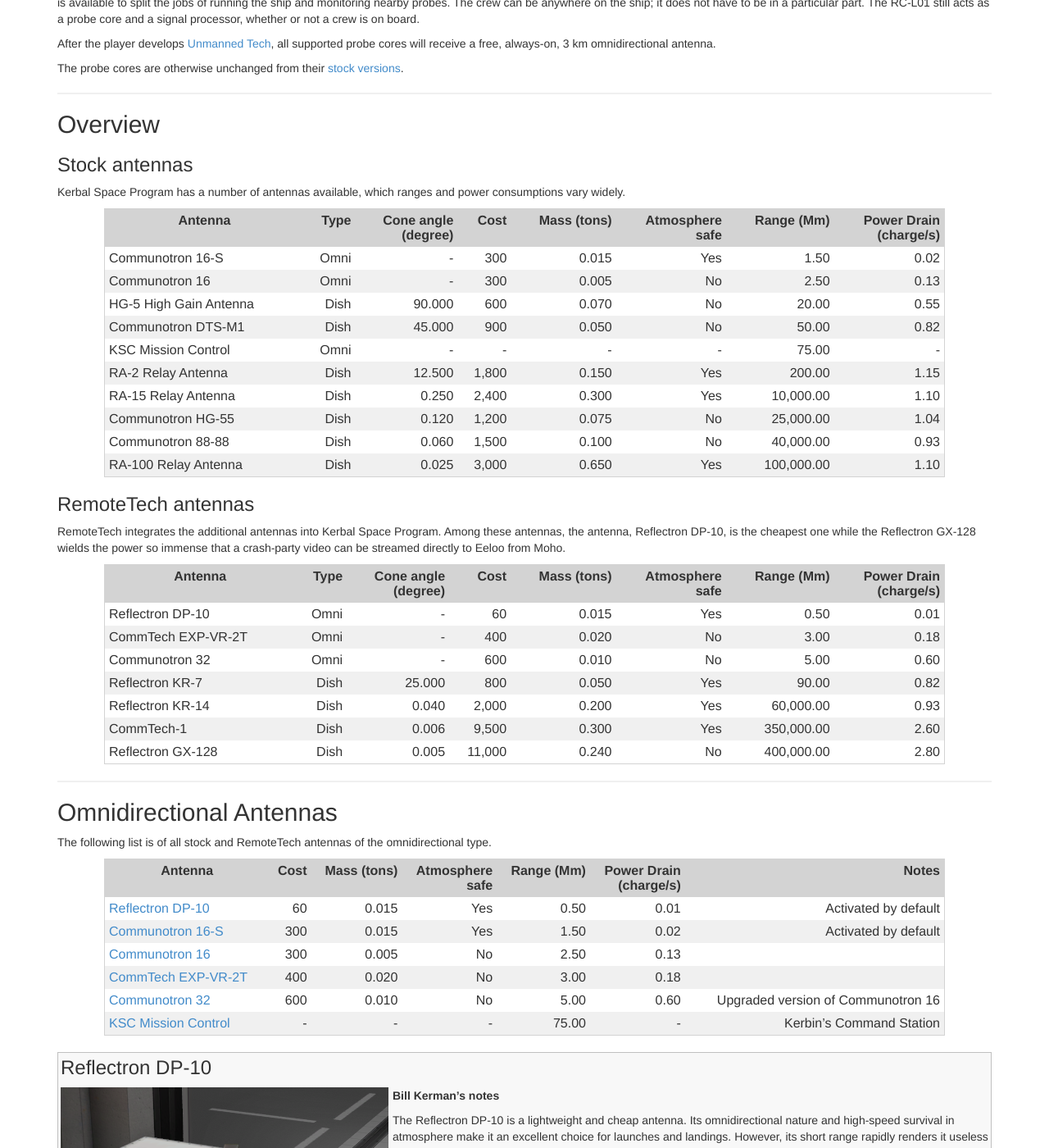
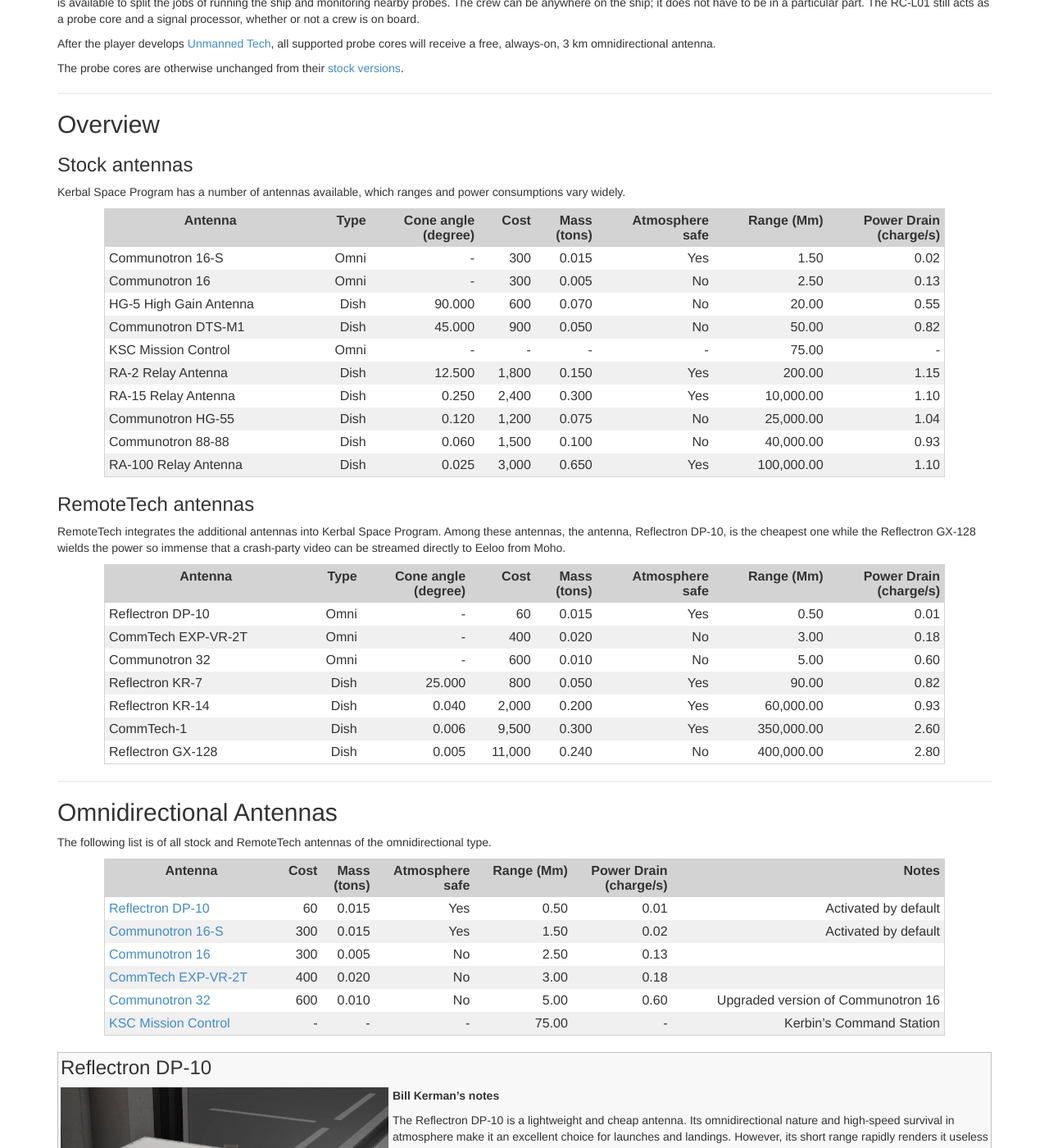
Before and after one commit to RemoteTechnologiesGroup/RemoteTech, a Jekyll site: the page built from guide/parts.md, in a window 1280 px wide and 1400 px high, scrolled down 916 px. Shown: the whole window at 82% size. Built offline with Jekyll 4.4.1, drawn with Linux system fonts in a browser that asks for light colours; nearby versions of some CDN libraries; some of the changed text lies outside the part shown.

Commit message:
Minor revision

```diff
--- a/guide/parts.md
+++ b/guide/parts.md
@@ -32,7 +32,7 @@
 
 Kerbal Space Program has a number of antennas available, which ranges and power consumptions vary widely.
 
-Antenna | Type | Cone&nbsp;angle<br/>(degree) | Cost | Mass&nbsp;(tons) | Atmosphere<br/>safe | Range (Mm) | Power&nbsp;Drain<br/>(charge/s)
+Antenna | Type | Cone&nbsp;angle<br/>(degree) | Cost | Mass<br/>(tons) | Atmosphere<br/>safe | Range (Mm) | Power&nbsp;Drain<br/>(charge/s)
 --- | ---: | ---: | ---: | ---: | ---: | ---: | ---:
 Communotron 16-S | Omni | - | 300 | 0.015 | Yes | 1.50 | 0.02
 Communotron 16 | Omni | - | 300 | 0.005 | No | 2.50 | 0.13
@@ -50,7 +50,7 @@
 
 RemoteTech integrates the additional antennas into Kerbal Space Program. Among these antennas, the antenna, Reflectron DP-10, is the cheapest one while the Reflectron GX-128 wields the power so immense that a crash-party video can be streamed directly to Eeloo from Moho.
 
-Antenna | Type | Cone&nbsp;angle<br/>(degree) | Cost | Mass&nbsp;(tons) | Atmosphere<br/>safe | Range (Mm) | Power&nbsp;Drain<br/>(charge/s)
+Antenna | Type | Cone&nbsp;angle<br/>(degree) | Cost | Mass<br/>(tons) | Atmosphere<br/>safe | Range (Mm) | Power&nbsp;Drain<br/>(charge/s)
 --- | ---: | ---: | ---: | ---: | ---: | ---: | ---:
 Reflectron DP-10 | Omni | - | 60 | 0.015 | Yes | 0.50 | 0.01
 CommTech EXP-VR-2T | Omni | - | 400 | 0.020 | No | 3.00 | 0.18
@@ -72,7 +72,7 @@
 
 The following list is of all stock and RemoteTech antennas of the omnidirectional type.
 
-Antenna | Cost | Mass&nbsp;(tons) | Atmosphere<br/>safe | Range (Mm) | Power&nbsp;Drain<br/>(charge/s) | Notes
+Antenna | Cost | Mass<br/>(tons) | Atmosphere<br/>safe | Range (Mm) | Power&nbsp;Drain<br/>(charge/s) | Notes
 --- | ---: | ---: | ---: | ---: | ---: | ---:
 [Reflectron DP-10](#reflectron-dp-10) | 60 | 0.015 | Yes | 0.50 | 0.01 | Activated by default
 [Communotron 16-S](#communotron-16-s) | 300 | 0.015 | Yes | 1.50 | 0.02 | Activated by default
@@ -303,7 +303,7 @@
 
 The following list is of all stock and RemoteTech antennas of the dish type.
 
-Antenna | Cost | Mass&nbsp;(tons) | Atmosphere<br/>safe | Cone&nbsp;angle<br/>(degree) | Range (Mm) | Power&nbsp;Drain<br/>(charge/s) | Notes
+Antenna | Cost | Mass<br/>(tons) | Atmosphere<br/>safe | Cone&nbsp;angle<br/>(degree) | Range (Mm) | Power&nbsp;Drain<br/>(charge/s) | Notes
 --- | ---: | ---: | ---: | ---: | ---: | ---: | ---:
 [HG-5 High Gain Antenna](#hg-5-high-gain-antenna) | 600 | 0.070 | No | 90.000 | 20.00 | 0.55 |
 [Communotron DTS-M1](#communotron-dts-m1) | 900 | 0.050 | No | 45.000 | 50.00 | 0.82 |
```
